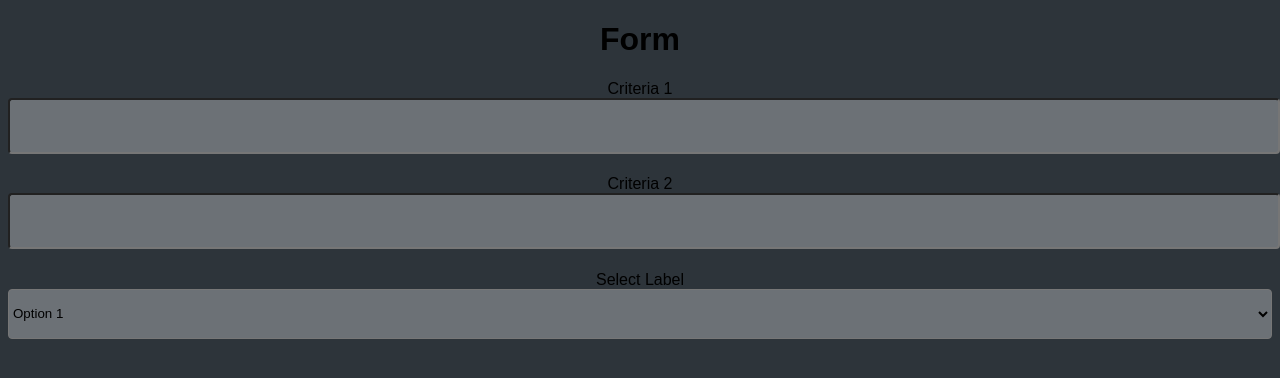
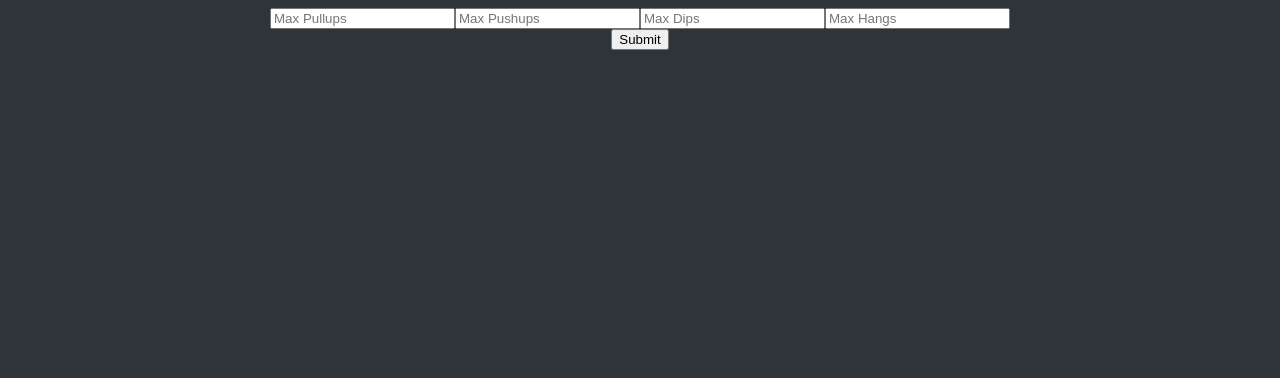
Before and after one commit to MicklesC/React.js-RadarChart, a React (Create React App) app: page / in a window 1280 px wide. Shown: the top 378 px of the page. Built offline with nearby package versions, Linux system fonts and the light colour scheme.

Commit message:
3.24.20.001
Mid day commit. Changed the way I render the assessment form so I don't have to pass the state up to the parent element.

```diff
--- a/package.json
+++ b/package.json
@@ -8,10 +8,14 @@
     "@material-ui/core": "4.9.7",
     "chart.js": "2.9.3",
     "prop-types": "15.7.2",
+    "rc-css-transition-group": "2.1.4",
     "react": "16.12.0",
     "react-chartjs-2": "2.9.0",
     "react-dom": "16.12.0",
-    "react-scripts": "3.0.1"
+    "react-router": "5.1.2",
+    "react-router-dom": "5.1.2",
+    "react-scripts": "3.0.1",
+    "react-transition-group": "4.3.0"
   },
   "devDependencies": {
     "typescript": "3.3.3"
--- a/src/css/form_style.css
+++ b/src/css/form_style.css
@@ -1,5 +1,5 @@
 .formfield {
-  width: 100%;
+  width: 30%;
   height: 50px;
   border-radius: 4px;
   position: relative;
@@ -13,3 +13,8 @@
 .formfield-active {
   background-color: red;
 }
+.fieldLabel {
+  width: 100%;
+  margin: 0 auto;
+  font-size: 50px;
+}
--- a/src/css/form_style_input.css
+++ b/src/css/form_style_input.css
@@ -0,0 +1,5 @@
+.fieldLabel {
+  width: 100%;
+  margin: 0 auto;
+  font-size: 50px;
+}
--- a/src/js/App.js
+++ b/src/js/App.js
@@ -1,12 +1,14 @@
 import React from "react";
-// import { RadarChart } from "./components/RadarChart";
 import { AssessmentForm } from "./components/AssessmentForm";
+
+// import { NavBar } from "./components/NavBar";
+// import { Checkbox } from "./components/Checkbox";
+
 import "../css/styles.css";
 
 export default function App() {
   return (
     <div className="App">
-      <h1>Form</h1>
       <AssessmentForm />
     </div>
   );
--- a/src/js/components/AssessmentForm.js
+++ b/src/js/components/AssessmentForm.js
@@ -1,58 +1,92 @@
 import React from "react";
-import { Input } from "./Input";
-import { Select } from "./Select";
-import "../../css/form_style.css";
+import { Transition, TransitionGroup } from "react-transition-group";
+import { BrowserRouter, Switch, Route } from "react-router-dom";
+// import "../../css/form_style.css";
 
 export class AssessmentForm extends React.Component {
+  constructor(props) {
+    super(props);
+    this.state = {
+      maxPullups: 0,
+      maxPushups: 0,
+      maxDips: 0,
+      maxHang: 0
+    };
+    this.handleChange = this.handleChange.bind(this);
+    this.handleSubmit = this.handleSubmit.bind(this);
+  }
+  handleChange(e) {
+    const target = e.target;
+    const value = target.value;
+    const name = target.name;
+
+    this.setState({
+      [name]: value
+    });
+  }
+
+  handleSubmit(e) {
+    alert("Input was " + this.state.value);
+    escape.preventDefault();
+  }
+
   render() {
-    const optionsArray = [
-      "Option 1",
-      "Option 2",
-      "Option 3",
-      "Option 4",
-      "Option 5"
-    ];
     return (
+      <React.Fragment>
         <form>
-        <Input
-          id="1"
-          label="Criteria 1"
-          placeholder="criteria one"
+          <label>
+            <input
+              className="formfield form_input"
+              id={1}
+              placeholder="Max Pullups"
               type="number"
+              value={this.state.value}
+              onChange={this.handleChange}
             />
-        <Input
-          id="2"
-          label="Criteria 2"
-          placeholder="Criteria Two"
-          type="text"
+          </label>
+          <label>
+            <input
+              className="formfield form_input"
+              id={2}
+              placeholder="Max Pushups"
+              type="number"
+              value={this.state.value}
+              onChange={this.handleChange}
             />
-        <Select
-          defaultValue="Option 1"
-          label="Select Label"
-          optionItems={optionsArray}
+          </label>
+          <label>
+            <input
+              className="formfield form_input"
+              id={3}
+              placeholder="Max Dips"
+              type="number"
+              value={this.state.value}
+              onChange={this.handleChange}
             />
+          </label>
+          <label>
+            <input
+              className="formfield form_input"
+              id={4}
+              placeholder="Max Hangs"
+              type="number"
+              value={this.state.value}
+              onChange={this.handleChange}
+            />
+          </label>
         </form>
+        <div>
+          <button className="Submit" onClick={this.handleSubmit}>
+            Submit
+          </button>
+        </div>
+      </React.Fragment>
     );
   }
 }
 
-// export const AssessmentForm = props => {
-//   render () {
-//   return (
-//     <Input
-//       id="1"
-//       active={true}
-//       label="Criteria One"
-//       placeholder="Criteria 1"
-//       type="number"
-//     />
-//   );
-// }
-// };
-
-// active: props.active || false,
-// value: props.value || "",
-// label: props.label || "",
-// pleaceholder: props.placeholder || "",
-// type: props.type || "",
-// id: props.id || ""
+/*{ <Select
+          defaultValue="Option 1"
+          label="Select Label"
+          optionItems={optionsArray}
+        /> } */
--- a/src/js/components/Input.js
+++ b/src/js/components/Input.js
@@ -20,11 +20,6 @@ export class Input extends React.Component {
       value: e.target.value
     });
   }
-  // Not sure if I need this
-  // handleSubmit(e) {
-  //   alert("This info was submitted: " + this.state.value);
-  //   e.preventDefault();
-  // }
   render() {
     return (
       <label>
--- a/src/js/components/Select.js
+++ b/src/js/components/Select.js
@@ -1,5 +1,4 @@
 import React from "react";
-import "../../css/form_style_select.css";
 
 export class Select extends React.Component {
   constructor(props) {
@@ -30,7 +29,7 @@ export class Select extends React.Component {
 
     return (
       <label>
-        {this.state.label}
+        <p className="fieldLabel">{this.state.label}</p>
         <select
           value={this.state.value}
           onChange={this.handleChange}
```
Lines whose indentation alone changed are shown as unchanged.
